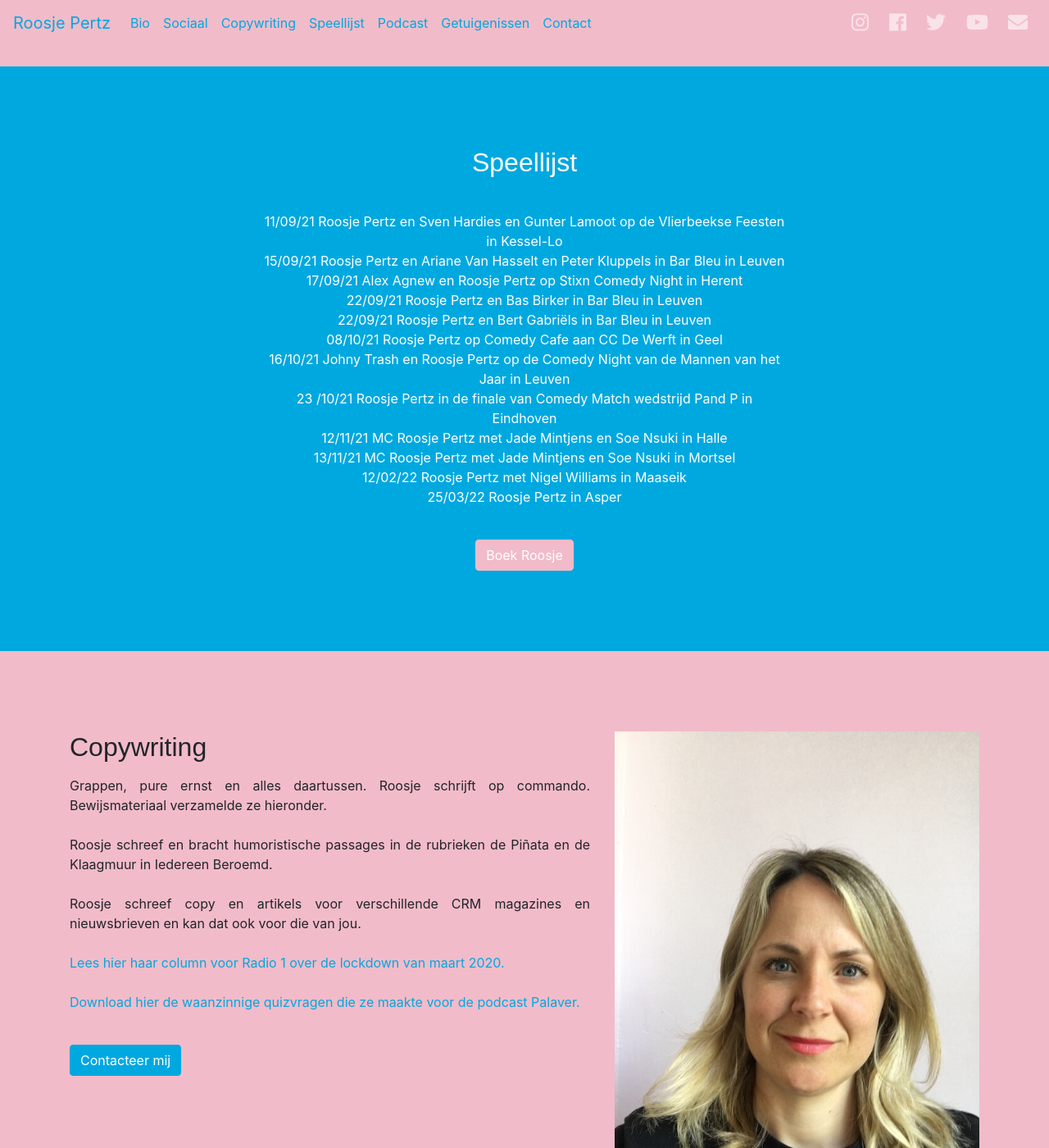
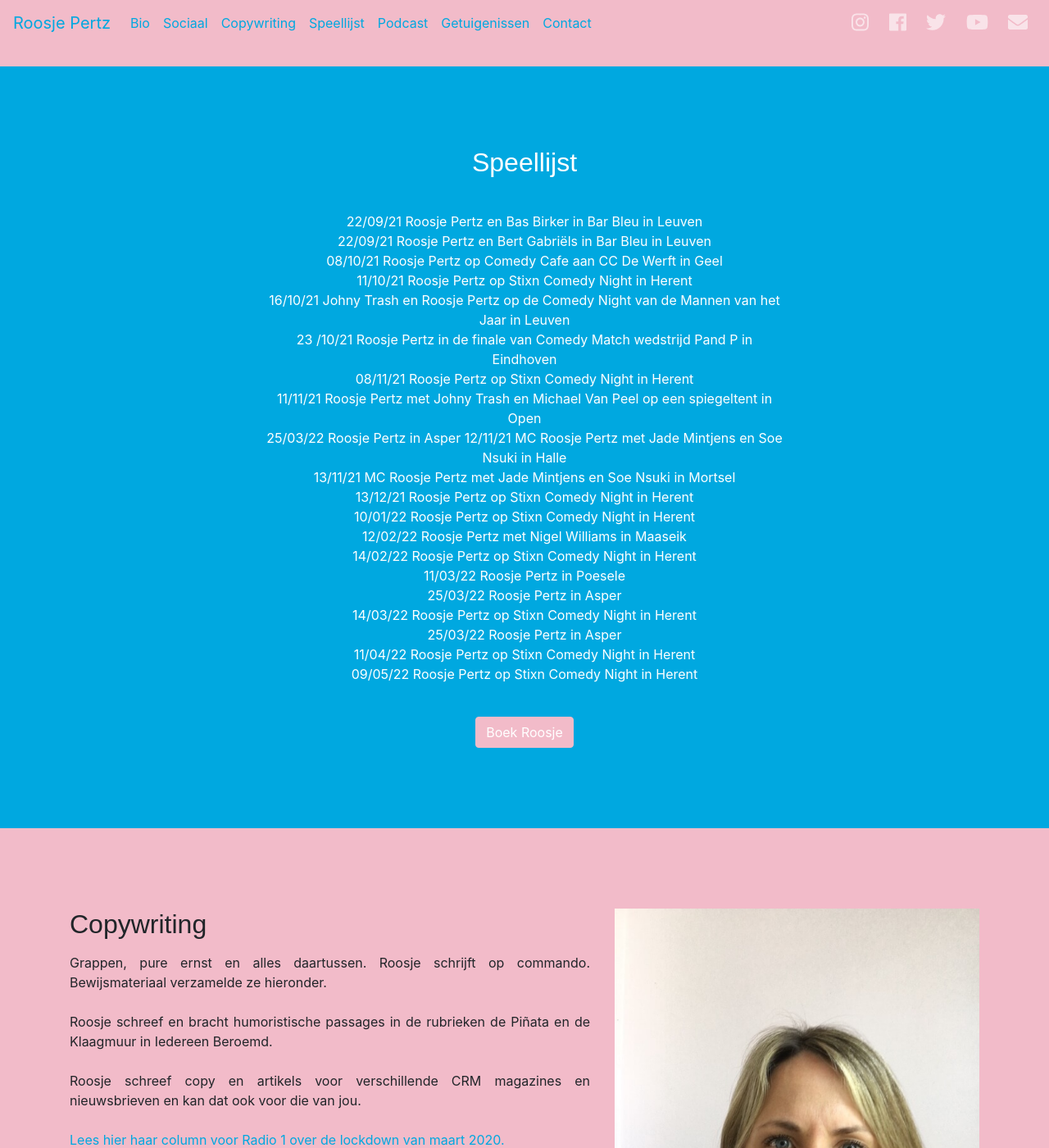
Before and after one commit to deprezedouard/roosjepertzbe, a Jekyll site: the page built from index.markdown, in a window 1280 px wide and 1400 px high, scrolled down 1956 px. Shown: the whole window at 82% size. Built offline with Jekyll 4.4.1, drawn with Linux system fonts in a browser that asks for light colours; nearby versions of some CDN libraries; some web fonts are replaced; comment, search, counter and statistics services are not loaded.

Commit message:
Updated Index

```diff
--- a/index.markdown
+++ b/index.markdown
@@ -14,17 +14,23 @@ socials_next: Volgende
 socials_youtube_title: Roosje op Youtube
 speellijst_titel: Speellijst
 speellijst_button: Boek Roosje
-speellijst: " <br> 11/09/21 Roosje Pertz en Sven Hardies en Gunter Lamoot op de Vlierbeekse
-  Feesten in Kessel-Lo  <br>15/09/21 Roosje Pertz en Ariane Van Hasselt en Peter Kluppels
-  in Bar Bleu in Leuven  <br> 17/09/21 Alex Agnew en Roosje Pertz op Stixn Comedy
-  Night in Herent <br> 22/09/21 Roosje Pertz en Bas Birker in Bar Bleu in Leuven  <br>
+speellijst: " <br> 22/09/21 Roosje Pertz en Bas Birker in Bar Bleu in Leuven  <br>
   22/09/21 Roosje Pertz en Bert Gabriëls in Bar Bleu in Leuven  <br> 08/10/21 Roosje
-  Pertz op Comedy Cafe aan CC De Werft in Geel  <br> 16/10/21 Johny Trash en Roosje
-  Pertz op de Comedy Night van de Mannen van het Jaar in Leuven <br> 23 /10/21 Roosje
-  Pertz in de finale van Comedy Match wedstrijd Pand P in Eindhoven  <br>  12/11/21
-  MC Roosje Pertz met Jade Mintjens en Soe Nsuki in Halle <br> 13/11/21 MC Roosje
-  Pertz met Jade Mintjens en Soe Nsuki in Mortsel  <br>  12/02/22 Roosje Pertz met
-  Nigel Williams in Maaseik <br> 25/03/22 Roosje Pertz in Asper<br>   "
+  Pertz op Comedy Cafe aan CC De Werft in Geel <br> 11/10/21  Roosje Pertz op Stixn
+  Comedy Night in Herent  <br> 16/10/21 Johny Trash en Roosje Pertz op de Comedy Night
+  van de Mannen van het Jaar in Leuven <br> 23 /10/21 Roosje Pertz in de finale van
+  Comedy Match wedstrijd Pand P in Eindhoven   <br>  08/11/21  Roosje Pertz op Stixn
+  Comedy Night in Herent  <br> 11/11/21  Roosje Pertz met Johny Trash en Michael Van
+  Peel op een spiegeltent in Open <br> 25/03/22 Roosje Pertz in Asper 12/11/21 MC
+  Roosje Pertz met Jade Mintjens en Soe Nsuki in Halle <br> 13/11/21 MC Roosje Pertz
+  met Jade Mintjens en Soe Nsuki in Mortsel  <br>  13/12/21  Roosje Pertz op Stixn
+  Comedy Night in Herent <br> 10/01/22  Roosje Pertz op Stixn Comedy Night in Herent
+  <br>12/02/22 Roosje Pertz met Nigel Williams in Maaseik <br> 14/02/22  Roosje Pertz
+  op Stixn Comedy Night in Herent  <br> 11/03/22  Roosje Pertz  in Poesele  <br> 25/03/22
+  Roosje Pertz in Asper <br> 14/03/22  Roosje Pertz op Stixn Comedy Night in Herent
+  <br> 25/03/22 Roosje Pertz in Asper <br> 11/04/22  Roosje Pertz op Stixn Comedy
+  Night in Herent\n<br> 09/05/22  Roosje Pertz op Stixn Comedy Night in Herent <br>
+  \ "
 podcast_title: Kilocast
 getuigenissen_title: Getuigenissen van collega's
 getuigenissen_text: "'Zonder twijfel de allergrappigste blondine van heel Kessel-Lo
```
